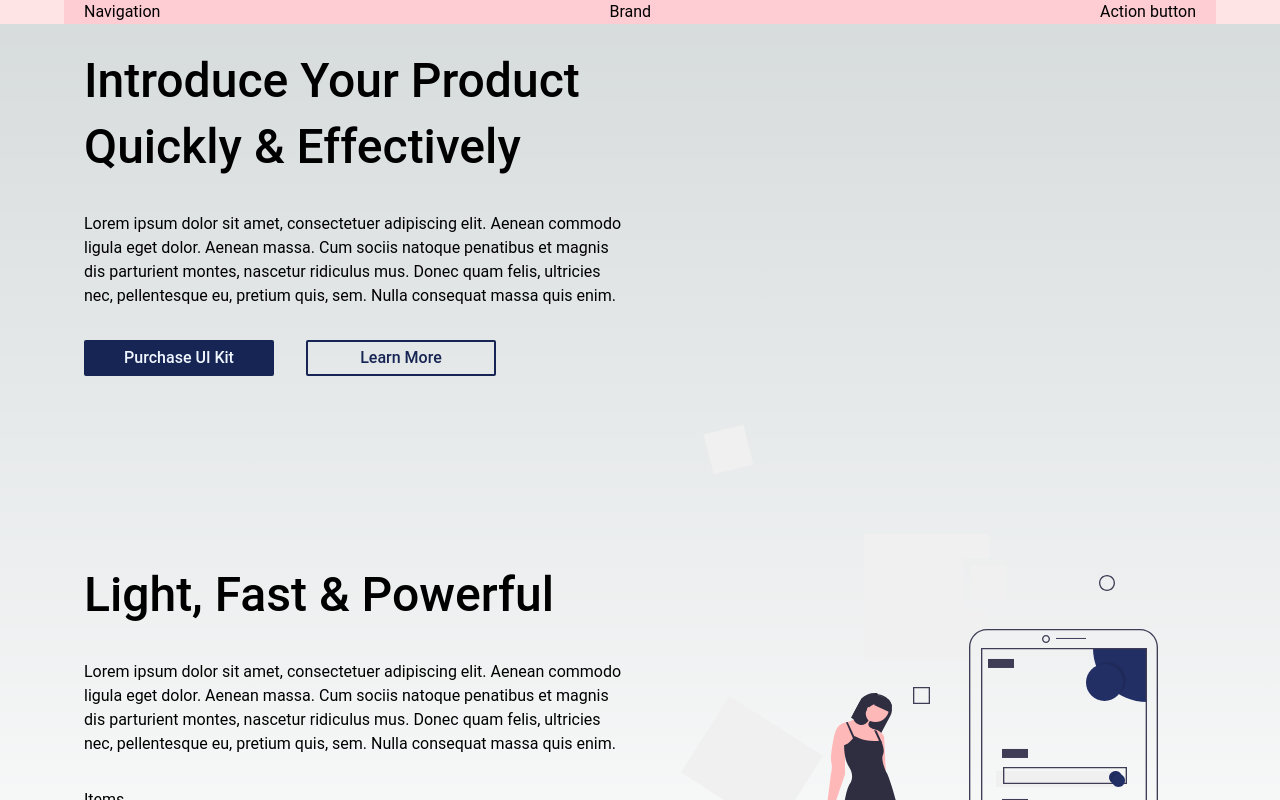
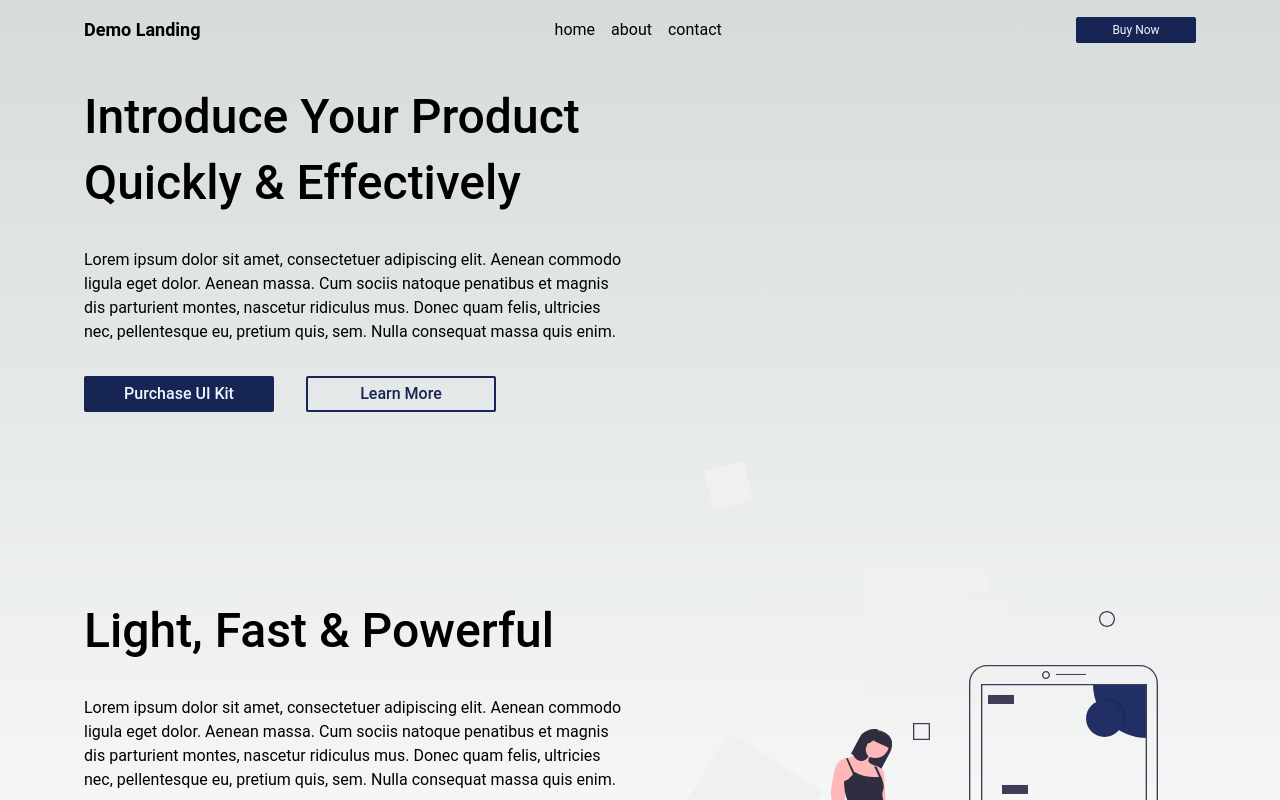
Before and after one commit to telesyk/sample-simple-landing, a Next.js app: page / in a window 1280 px wide. Shown: the top 800 px of the page. Built offline with nearby package versions, Linux system fonts and the light colour scheme.

Commit message:
Update Header with content. Extend types with GlobalProps.

```diff
--- a/src/app/context.tsx
+++ b/src/app/context.tsx
@@ -14,15 +14,37 @@ const data = {
       logo: '',
       copyright: '©2023 Yourcompany',
     },
-    social: {
-      facebook: '#',
-      linkedin: '#',
-      twitter: '#',
-      youtube: '#',
-      instagram: '#',
+    social: [
+      {
+        title: 'facebook',
+        url: '#',
+      },
+      {
+        title: 'linkkedin',
+        url: '#',
+      },
+      {
+        title: 'twitter',
+        url: '#',
+      },
+      {
+        title: 'youtube',
+        url: '#',
+      },
+      {
+        title: 'instagram',
+        url: '#',
+      },
+    ],
+    header: {
+      button: {
+        primary: 'Buy Now',
+      },
     },
-    button: {
-      primary: 'Buy Now',
+    footer: {
+      button: {
+        primary: 'Purchase Now',
+      },
     },
     pricing: [
       {
--- a/src/components/Buttons/Base.tsx
+++ b/src/components/Buttons/Base.tsx
@@ -17,7 +17,7 @@ export default function BaseButton({
   const sizeClasses =
     size === 'md'
       ? 'min-w-[190px] py-1 px-6 text-base font-medium'
-      : 'min-w-[160px] py-0.5 px-4 text-xs'
+      : 'min-w-[120px] py-[3px] px-4 text-xs'
   const classes = `inline-flex items-center justify-center gap-4 rounded-sm border-2 box-border transition-colors ${sizeClasses} ${className}`
 
   return (
--- a/src/components/Layout/Header.tsx
+++ b/src/components/Layout/Header.tsx
@@ -1,13 +1,35 @@
+'use client'
+
+import { useAppContext } from '@/app/context'
+import { GlobalProps } from '@/types'
 import Container from './Container'
+import Link from 'next/link'
+import PrimaryButton from '../Buttons/PrimaryButton'
 
 export default function Header() {
+  const {
+    global: { navigation, brand, header },
+  } = useAppContext()
+
+  const navList = Object.keys(navigation)
+
   return (
-    <div className="bg-rose-100 flex justify-center">
-      <Container className="bg-rose-200 gap-6 justify-between">
-        <div>Navigation</div>
-        <div>Brand</div>
-        <div>Action button</div>
+    <header className="flex justify-center">
+      <Container className="py-4 gap-6 justify-between items-center">
+        <div className="flex-auto">
+          {!brand.logo && <h1 className="font-bold text-lg">{brand.title}</h1>}
+        </div>
+        <nav className="flex-1 flex justify-center gap-4">
+          {navList.map(navItem => (
+            <Link key={navItem} href={navigation[navItem]}>
+              {navItem}
+            </Link>
+          ))}
+        </nav>
+        <div className="flex-auto flex justify-end">
+          <PrimaryButton size="sm">{header.button.primary}</PrimaryButton>
+        </div>
       </Container>
-    </div>
+    </header>
   )
 }
```
Also changed, not shown: src/types.ts (+45 -5 lines).
